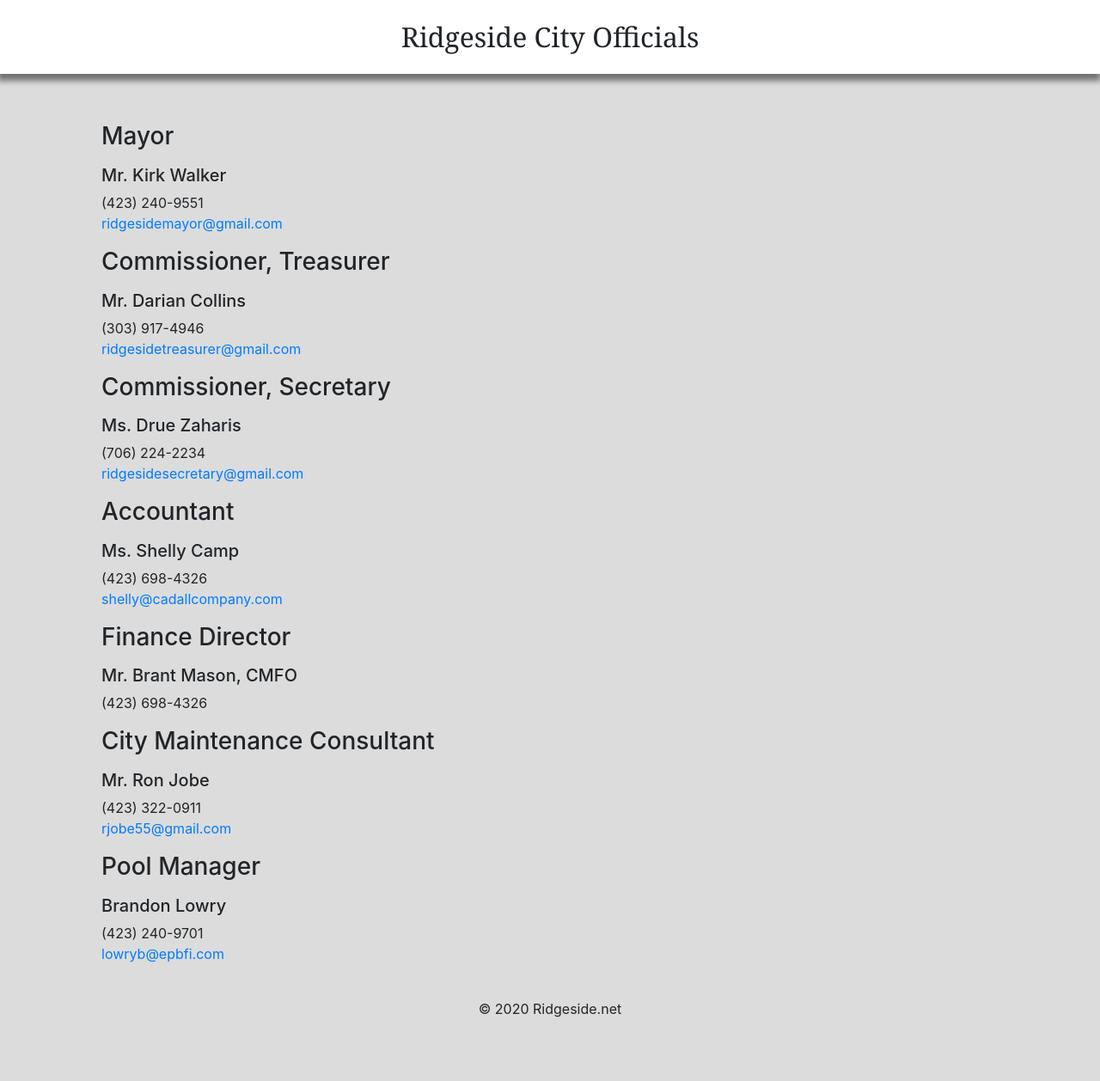
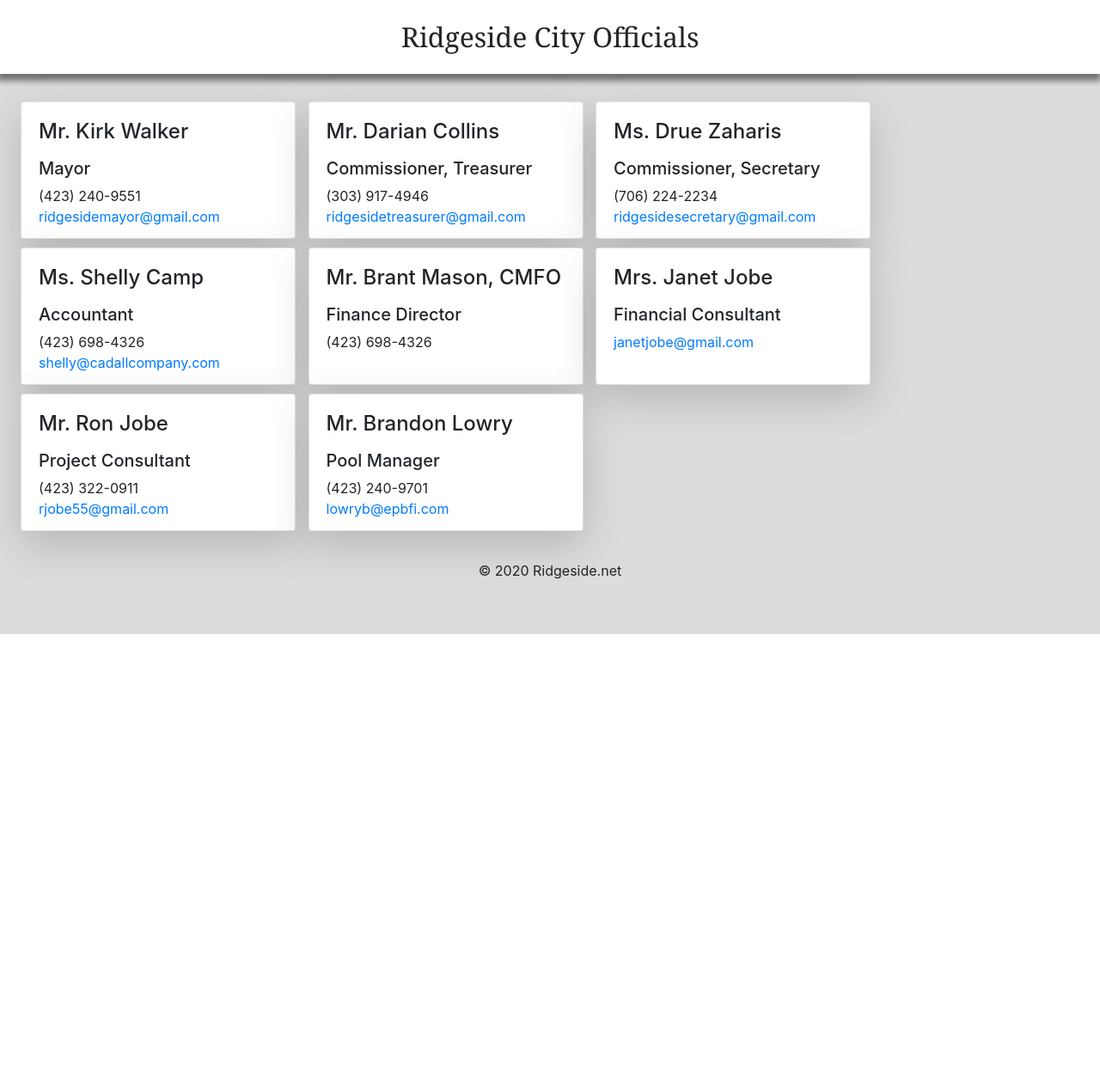
Before and after one commit to chastain/ridgeside.net, a PHP site: page /officials.php in a window 1280 px wide. Shown: the part 62-1320 px from the top of the page at 86% size. After the commit the page ends 800 px from the top, so only its background shows below. Run offline with PHP 8.4, Linux system fonts and the light colour scheme.

Commit message:
update officials per Kirk

```diff
--- a/www/officials.php
+++ b/www/officials.php
@@ -7,6 +7,18 @@
 	<link rel="icon" href="images/R.png">
 	<link rel="stylesheet" href="https://stackpath.bootstrapcdn.com/bootstrap/4.5.0/css/bootstrap.min.css" integrity="sha384-9aIt2nRpC12Uk9gS9baDl411NQApFmC26EwAOH8WgZl5MYYxFfc+NcPb1dKGj7Sk" crossorigin="anonymous">
 	<link href="css/styles.css" rel="stylesheet" type="text/css">
+	<style>
+		.card {
+			display:inline-block;
+			width: 20rem;
+			height: 10rem;
+
+			margin: 0 auto; /* Added */
+			float: none; /* Added */
+			margin-bottom: 10px; /* Added */
+			margin-right: 10px;
+		}
+	</style>
 	<?php include 'includes/analytics.php';?>
 </head>
 <body>
@@ -14,55 +26,95 @@
 
 <h2 class="text-center p-4 heading">Ridgeside City Officials</h2>
 
-<div class="container p-5">
+<div class="container-fluid p-4">
 
-<h3>Mayor</h2>
-<p>
-	<h5>Mr. Kirk Walker</h5>
+	<div class="card shadow-lg">
+	<div class="card-body">
+	<h4 class="card-title">Mr. Kirk Walker</h4>
+		<p class="card-text">
+			<h5>Mayor</h5>
 			(423) 240-9551<br>
 			<a href="mailto:ridgesidemayor@gmail.com">ridgesidemayor@gmail.com</a>
 		</p>
+	</div>
+	</div>
 
-<h3>Commissioner, Treasurer</h2>
-<p>
-	<h5>Mr. Darian Collins</h5>
+	<div class="card shadow-lg" >
+	<div class="card-body">
+	<h4 class="card-title">Mr. Darian Collins</h4>
+		<p class="card-text">
+			<h5>Commissioner, Treasurer</h5>
 			(303) 917-4946<br>
 			<a href="mailto:ridgesidetreasurer@gmail.com">ridgesidetreasurer@gmail.com</a>
 		</p>
+	</div>
+	</div>
 
-<h3>Commissioner, Secretary</h2>
-<p>
-	<h5>Ms. Drue Zaharis</h5>
+	<div class="card shadow-lg" >
+		<div class="card-body">
+		<h4 class="card-title">Ms. Drue Zaharis</h4>
+			<p class="card-text">
+				<h5>Commissioner, Secretary</h5>
 				(706) 224-2234<br>
 				<a href="mailto:ridgesidesecretary@gmail.com">ridgesidesecretary@gmail.com</a>
 			</p>
+		</div>
+	</div>
 
-<h3>Accountant</h2>
-<p>
-	<h5>Ms. Shelly Camp</h5>
+	<div class="card shadow-lg" >
+		<div class="card-body">
+		<h4 class="card-title">Ms. Shelly Camp</h4>
+			<p class="card-text">
+				<h5>Accountant</h5>
 				(423) 698-4326<br>
 				<a href="mailto:shelly@cadallcompany.com">shelly@cadallcompany.com</a>
 			</p>
+		</div>
+	</div>
 
-<h3>Finance Director</h2>
-<p>
-	<h5>Mr. Brant Mason, CMFO</h5>
-	(423) 698-4326
+	<div class="card shadow-lg" >
+		<div class="card-body">
+		<h4 class="card-title">Mr. Brant Mason, CMFO</h4>
+			<p class="card-text">
+				<h5>Finance Director</h5>
+				(423) 698-4326<br>
+				<br>
 			</p>
+		</div>
+	</div>
 
-<h3>City Maintenance Consultant </h3>
-<p>
-	<h5>Mr. Ron Jobe</h5>
+	<div class="card shadow-lg" >
+		<div class="card-body">
+		<h4 class="card-title">Mrs. Janet Jobe</h4>
+			<p class="card-text">
+				<h5>Financial Consultant</h5>
+				<a href="mailto:janetjobe@gmail.com">janetjobe@gmail.com</a><br>
+				<br>
+			</p>
+		</div>
+	</div>
+
+	<div class="card shadow-lg" >
+		<div class="card-body">
+		<h4 class="card-title">Mr. Ron Jobe</h4>
+			<p class="card-text">
+				<h5>Project Consultant</h5>
 				(423) 322-0911<br>
 				<a href="mailto:rjobe55@gmail.com">rjobe55@gmail.com</a>
 			</p>
+		</div>
+	</div>
 
-<h3>Pool Manager</h3>
-<p>
-	<h5>Brandon Lowry</h5>
+	<div class="card shadow-lg" >
+		<div class="card-body">
+		<h4 class="card-title">Mr. Brandon Lowry</h4>
+			<p class="card-text">
+				<h5>Pool Manager</h5>
 				(423) 240-9701<br>
 				<a href="mailto:lowryb@epbfi.com">lowryb@epbfi.com</a>
 			</p>
+		</div>
+	</div>
 
 	<?php include 'includes/copyright.php';?>
 
```
Lines whose indentation alone changed are shown as unchanged.
